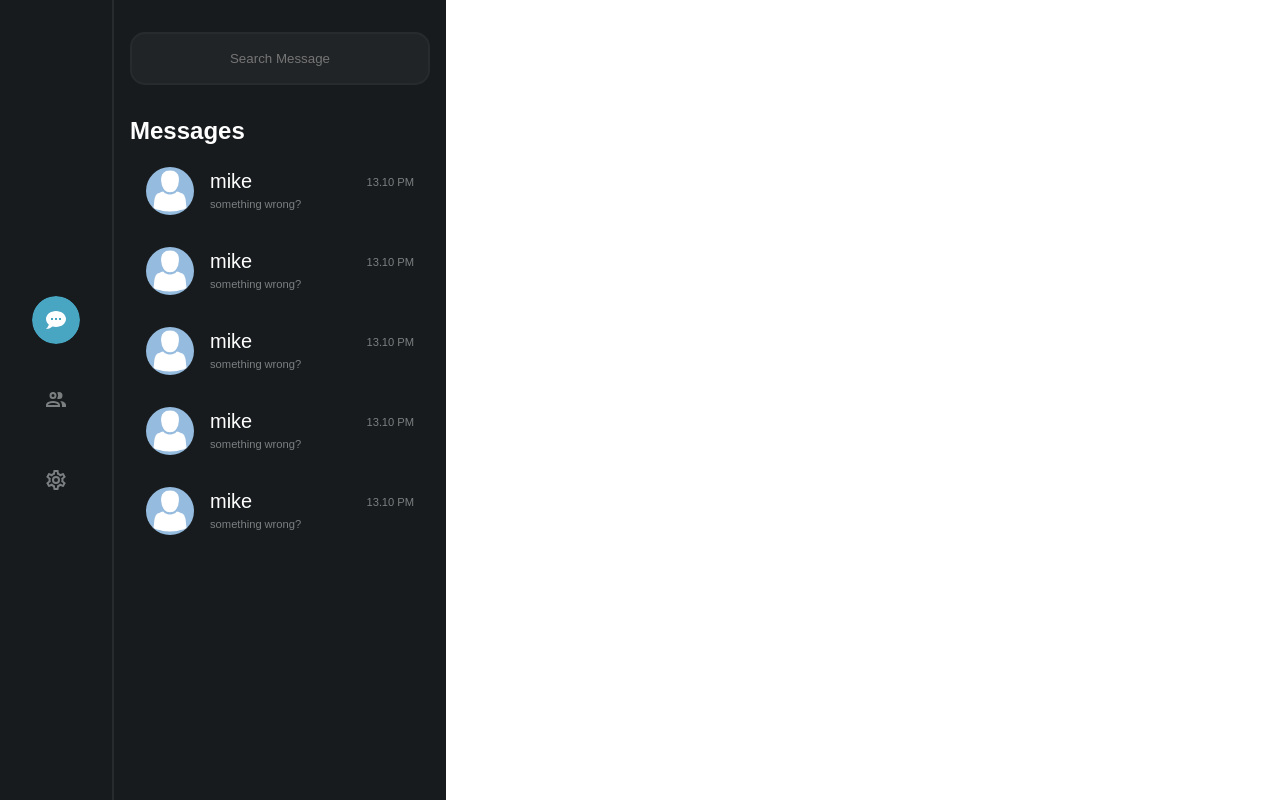
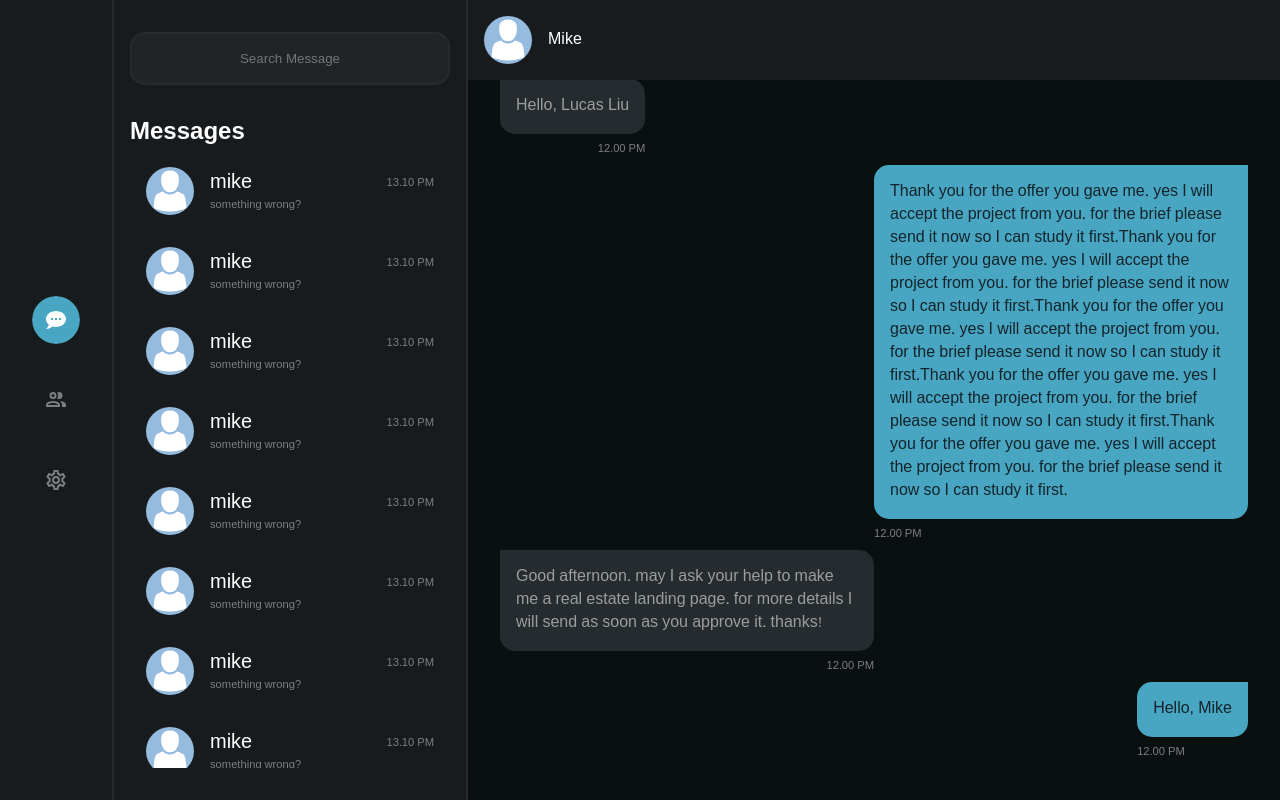
Before and after one commit to Lucas256w/Talq, a React (Vite) app: page /chats in a window 1280 px wide. Both pictures are taken after a click on the button "Login". Built offline with nearby package versions, Linux system fonts and the light colour scheme; a web font is replaced by a local one.

Commit message:
Implement initial chat room

```diff
--- a/src/components/Chats/MessageList.jsx/MessageList.jsx
+++ b/src/components/Chats/MessageList/MessageList.jsx
@@ -2,6 +2,16 @@ import placeholder from "/placeholder.webp";
 import styles from "./MessageList.module.css";
 
 const testData = [
+  { name: "mike", lastText: "something wrong?", date: "13.10 PM" },
+  { name: "mike", lastText: "something wrong?", date: "13.10 PM" },
+  { name: "mike", lastText: "something wrong?", date: "13.10 PM" },
+  { name: "mike", lastText: "something wrong?", date: "13.10 PM" },
+  { name: "mike", lastText: "something wrong?", date: "13.10 PM" },
+  { name: "mike", lastText: "something wrong?", date: "13.10 PM" },
+  { name: "mike", lastText: "something wrong?", date: "13.10 PM" },
+  { name: "mike", lastText: "something wrong?", date: "13.10 PM" },
+  { name: "mike", lastText: "something wrong?", date: "13.10 PM" },
+  { name: "mike", lastText: "something wrong?", date: "13.10 PM" },
   { name: "mike", lastText: "something wrong?", date: "13.10 PM" },
   { name: "mike", lastText: "something wrong?", date: "13.10 PM" },
   { name: "mike", lastText: "something wrong?", date: "13.10 PM" },
@@ -19,8 +29,8 @@ const MessageList = () => {
           placeholder="Search Message"
         />
       </div>
-      <div>
-        <div className={styles.tabTitle}>Messages</div>
+      <div className={styles.tabTitle}>Messages</div>
+      <div className={styles.tabsContainer}>
         {testData.map((t) => (
           <div className={styles.messageTab} key={testData.indexOf(t)}>
             <img className={styles.profileIcon} src={placeholder} />
--- a/src/components/Chats/MessageList.jsx/MessageList.module.css
+++ b/src/components/Chats/MessageList/MessageList.module.css
@@ -2,7 +2,10 @@
   background-color: var(--dark-grey);
   color: white;
   padding: 2rem 1rem;
-  width: 300px;
+  min-width: 20rem;
+  display: flex;
+  flex-direction: column;
+  border-right: 2px solid var(--border-color);
 }
 
 .profileIcon {
@@ -75,3 +78,7 @@
   border: none;
   outline: none;
 }
+
+.tabsContainer {
+  overflow: auto;
+}
--- /dev/null
+++ b/src/components/Chats/MessageRoom/MessageRoom.jsx
@@ -0,0 +1,61 @@
+import { useEffect, useRef } from "react";
+
+import placeholder from "/placeholder.webp";
+import styles from "./MessageRoom.module.css";
+
+const testData = [
+  { id: 1, content: "Hello, Lucas Liu", time: "12.00 PM" },
+  {
+    id: 2,
+    content:
+      "Thank you for the offer you gave me. yes I will accept the project from you. for the brief please send it now so I can study it first.Thank you for the offer you gave me. yes I will accept the project from you. for the brief please send it now so I can study it first.Thank you for the offer you gave me. yes I will accept the project from you. for the brief please send it now so I can study it first.Thank you for the offer you gave me. yes I will accept the project from you. for the brief please send it now so I can study it first.Thank you for the offer you gave me. yes I will accept the project from you. for the brief please send it now so I can study it first.",
+    time: "12.00 PM",
+  },
+  {
+    id: 1,
+    content:
+      "Good afternoon. may I ask your help to make me a real estate landing page. for more details I will send as soon as you approve it. thanks!",
+    time: "12.00 PM",
+  },
+  { id: 2, content: "Hello, Mike", time: "12.00 PM" },
+];
+
+const MessageRoom = () => {
+  const bottomRef = useRef(null);
+
+  useEffect(() => {
+    if (bottomRef.current) {
+      const { scrollHeight, clientHeight } = bottomRef.current;
+      bottomRef.current.scrollTop = scrollHeight - clientHeight;
+    }
+  }, []);
+  return (
+    <div className={styles.messageRoom}>
+      <div className={styles.roomHeader}>
+        <img className={styles.profileIcon} src={placeholder} alt="Profile" />
+        <div>Mike</div>
+      </div>
+      <div className={styles.room} ref={bottomRef}>
+        {testData.map((message) =>
+          message.id % 2 === 1 ? (
+            <div key={testData.content} className={styles.receiver}>
+              <div className={styles.receiverBox} key={message.id}>
+                <div>{message.content}</div>
+              </div>
+              <div className={styles.receiverTime}>{message.time}</div>
+            </div>
+          ) : (
+            <div key={testData.content} className={styles.sender}>
+              <div className={styles.senderBox} key={message.id}>
+                <div>{message.content}</div>
+              </div>
+              <div className={styles.senderTime}>{message.time}</div>
+            </div>
+          )
+        )}
+      </div>
+    </div>
+  );
+};
+
+export default MessageRoom;
--- /dev/null
+++ b/src/components/Chats/MessageRoom/MessageRoom.module.css
@@ -0,0 +1,67 @@
+.messageRoom {
+  display: flex;
+  flex-direction: column;
+}
+
+.roomHeader {
+  display: flex;
+  align-items: center;
+  padding: 1rem;
+  background-color: var(--dark-grey);
+  color: white;
+  gap: 1rem;
+}
+
+.profileIcon {
+  height: 3rem;
+  width: 3rem;
+  border-radius: 50%;
+}
+
+.room {
+  background-color: #0a0f0f;
+  flex: 1;
+  color: white;
+  display: flex;
+  flex-direction: column;
+  padding: 2rem;
+  overflow: auto;
+}
+
+.receiver {
+  width: fit-content;
+  max-width: 50%;
+}
+
+.receiverBox {
+  background-color: #252b2e;
+  padding: 1rem;
+  border-radius: 0 15px 15px 15px;
+  width: fit-content;
+  color: #9b9e9f;
+}
+
+.receiverTime {
+  text-align: end;
+}
+
+.sender {
+  width: fit-content;
+  max-width: 50%;
+  margin-left: auto;
+}
+
+.senderBox {
+  background-color: var(--blue);
+  padding: 1rem;
+  border-radius: 15px 0 15px 15px;
+  color: #13242a;
+}
+
+.senderTime,
+.receiverTime {
+  font-size: 0.7rem;
+  font-weight: 200;
+  color: #7c7f80;
+  margin: 0.5rem 0;
+}
--- a/src/pages/Chats.jsx
+++ b/src/pages/Chats.jsx
@@ -1,9 +1,11 @@
-import MessageList from "../components/Chats/MessageList.jsx/MessageList";
+import MessageList from "../components/Chats/MessageList/MessageList";
+import MessageRoom from "../components/Chats/MessageRoom/MessageRoom";
 
 const Chats = () => {
   return (
     <>
       <MessageList />
+      <MessageRoom />
     </>
   );
 };
```
